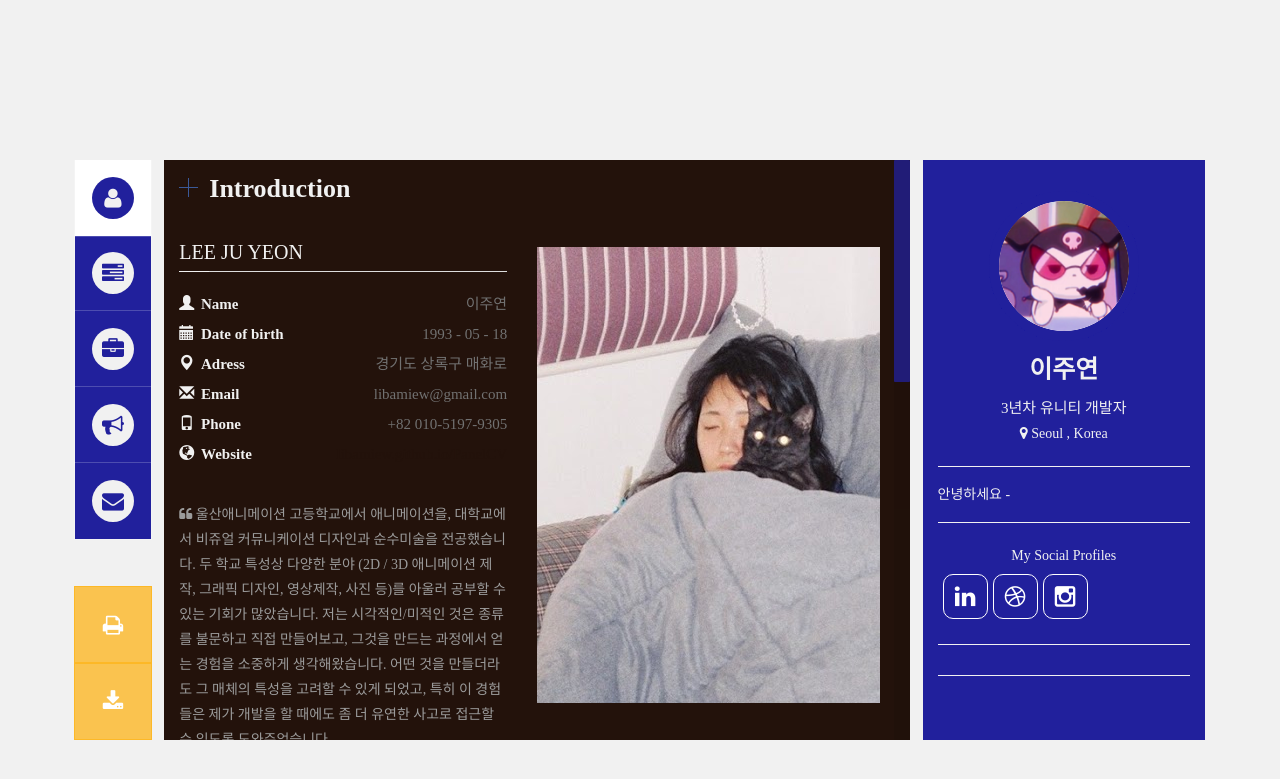
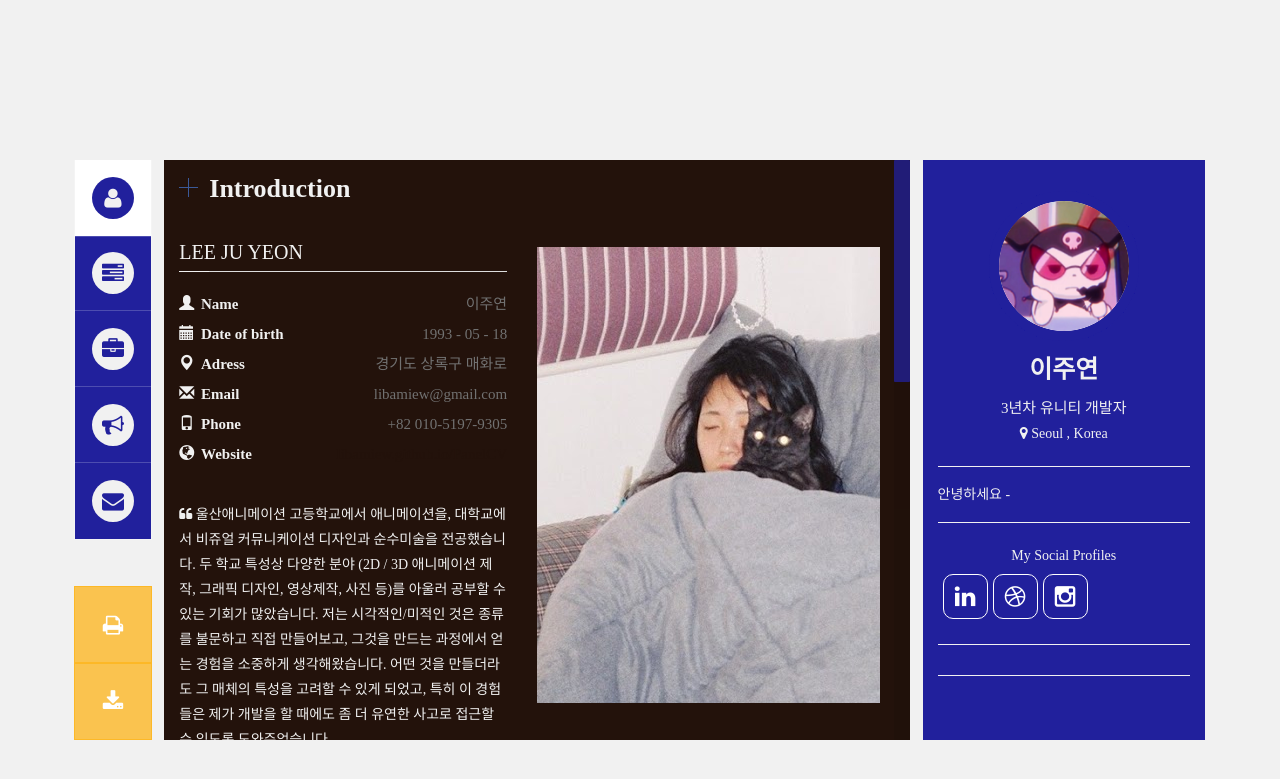
Before and after one commit to libamiew/PanelCV, a Jekyll site: the page built from index.html, in a window 1280 px wide. Shown: the top 779 px of the page. Built offline with Jekyll 4.4.1, drawn with Linux system fonts in a browser that asks for light colours; some web fonts are replaced.

Commit message:
Update main.css

```diff
--- a/assets/css/main.css
+++ b/assets/css/main.css
@@ -423,7 +423,7 @@ p {
     text-align: left;
     font-weight: 100;
     margin: 0;
-    color: rgb(155, 155, 155) !important;
+    color: rgb(240, 240, 240) !important;
     font-family: 'GmarketSansLight';
 }
 .active-hi-icon {
```
